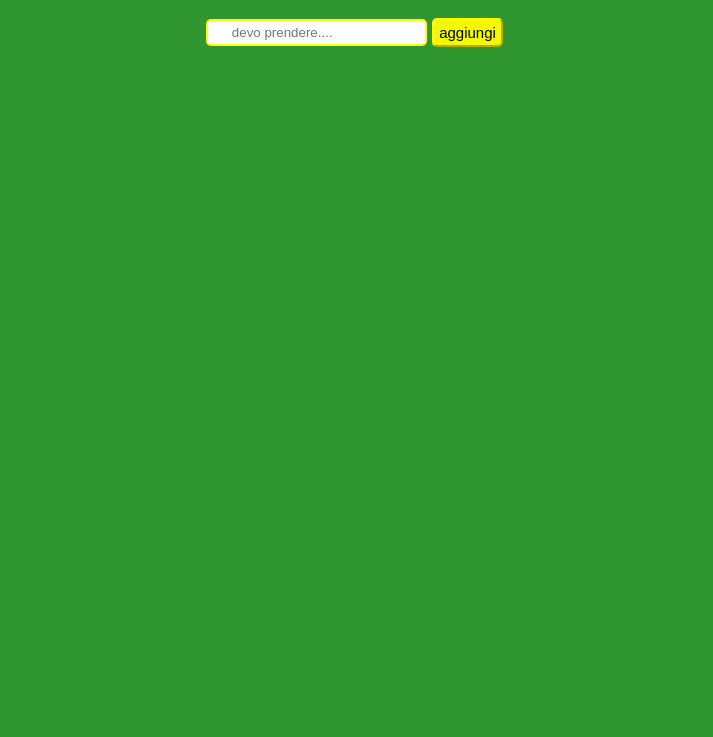
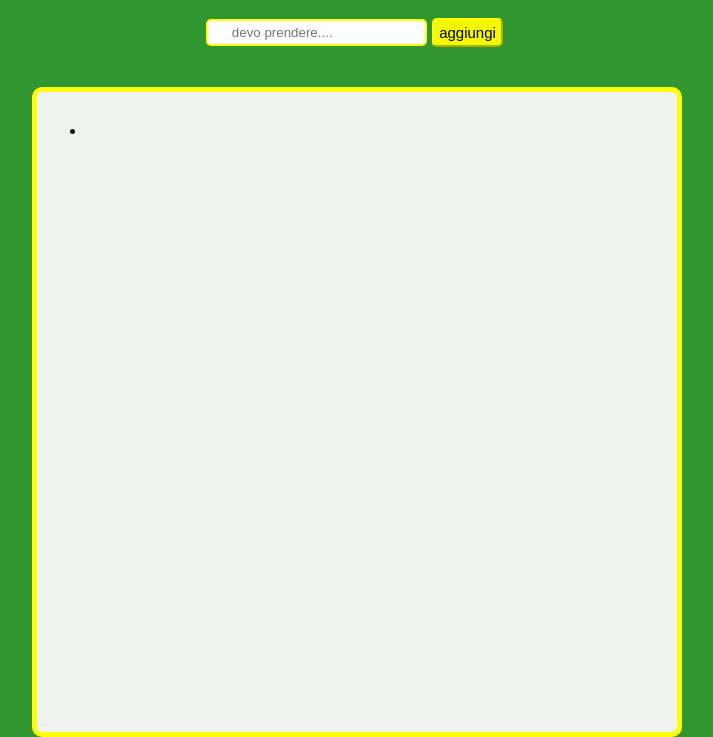
Before and after one commit to saragisondi/vue-todolist, a plain HTML site: page shopping list/index.html in a window 1280 px wide. Shown: the part 130-867 px from the top of the page, without its empty margins (283-996 px from the left). Before the commit the page ends 800 px from the top, so only its background shows below. Drawn offline with nearby package versions, Linux system fonts and the light colour scheme.

Commit message:
add container list

```diff
--- a/shopping list/css/style.css
+++ b/shopping list/css/style.css
@@ -20,6 +20,11 @@ header{
   color: rgba(255, 255, 0, 0.947) ;
 }
 
+li{
+  margin: 30px 50px;
+  list-style-type: style square;
+  color:rgba(0, 0, 0, 0.9) ;
+}
 
 .container-input{
   display: flex;
@@ -42,3 +47,18 @@ header button{
   font-size: 15px;
   border-radius:5px
 }
+
+/*MAIN*/
+main{
+  display: flex;
+  justify-content: center;
+  align-items: center;
+}
+
+.container-list{
+  background-color: rgba(245, 245, 245, 0.971);
+  border: 5px solid rgba(255, 255, 0, 0.947);
+  width:650px;
+  height: 650px;
+  border-radius: 10px;
+}
--- a/shopping list/index.html
+++ b/shopping list/index.html
@@ -28,6 +28,7 @@
 
     <header>
 
+      <!-- input  -->
       <div class="container">
         <div>Lista Spesa <i class="fa-solid fa-basket-shopping"></i></div>
 
@@ -39,6 +40,21 @@
       </div>
     </header>
 
+
+    <main>
+
+      <div class="container-list">
+
+        <!-- list -->
+        <ul>
+          <li></li>
+        </ul>
+
+      </div>
+
+    </main>
+
+
   </div>
 
   <script src="js/script.js"></script>
```
